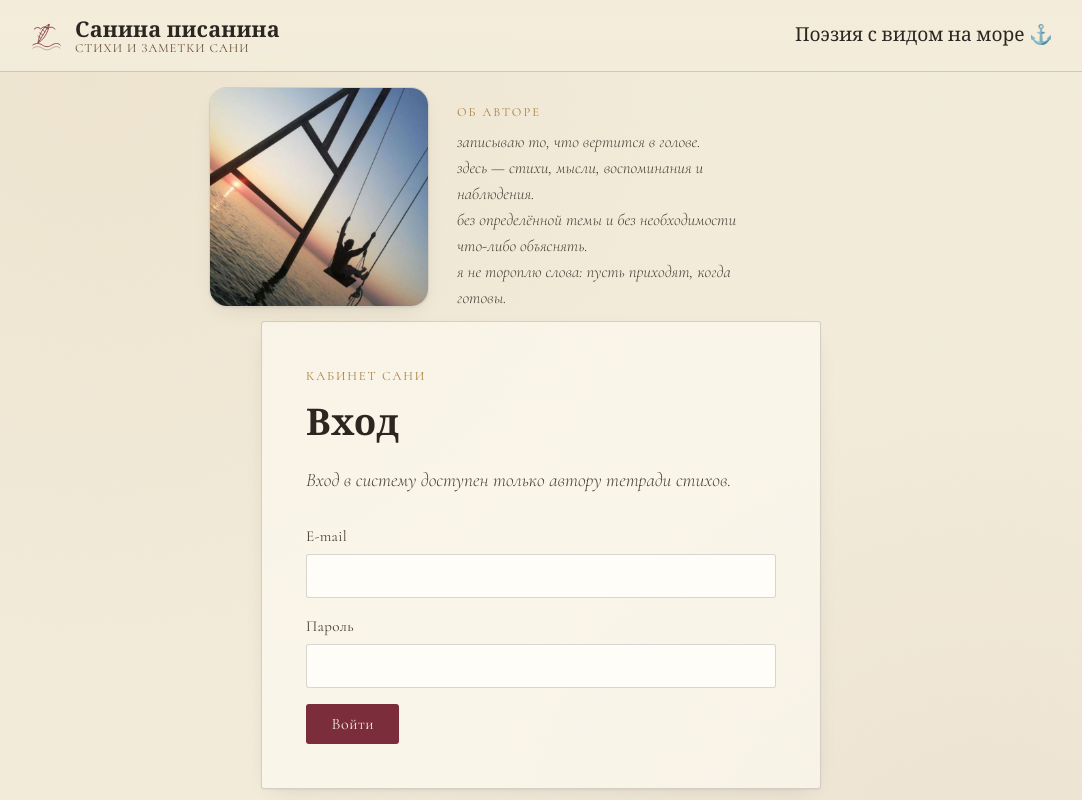
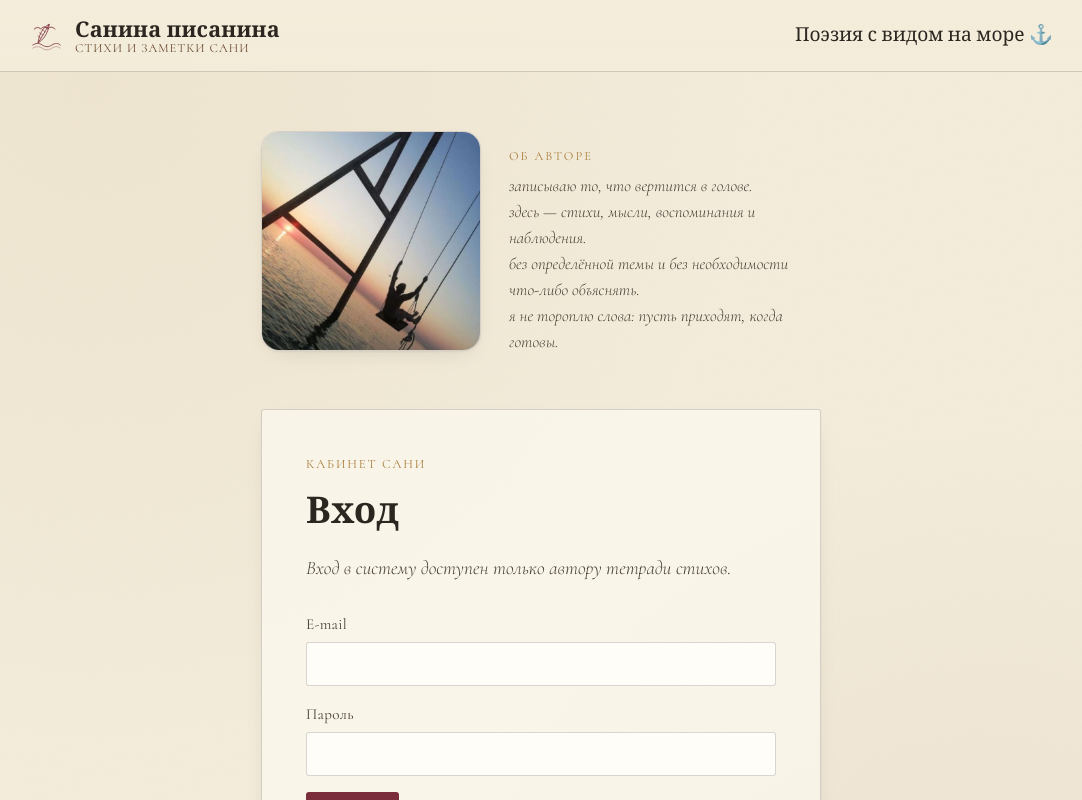
Before and after one commit to sunmeat/poetry-blog, a React (Vite) app: page /admin in a window 1280 px wide. Shown: the top 800 px of the page, without its empty margins (99-1181 px from the left). Built offline with nearby package versions, Linux system fonts and the light colour scheme; no server answers; a web font is replaced by a local one.

Commit message:
Adjust margin for about section in Admin.module.css

```diff
--- a/src/pages/Admin/Admin.module.css
+++ b/src/pages/Admin/Admin.module.css
@@ -190,7 +190,7 @@
 .deleteBtn:disabled { opacity: 0.6; cursor: default; }
 .about {
   max-width: 560px;
-  margin: 0 auto var(--space-6);
+  margin: var(--space-4) auto var(--space-4);
   display: flex;
   align-items: center;
   gap: var(--space-3);
```
